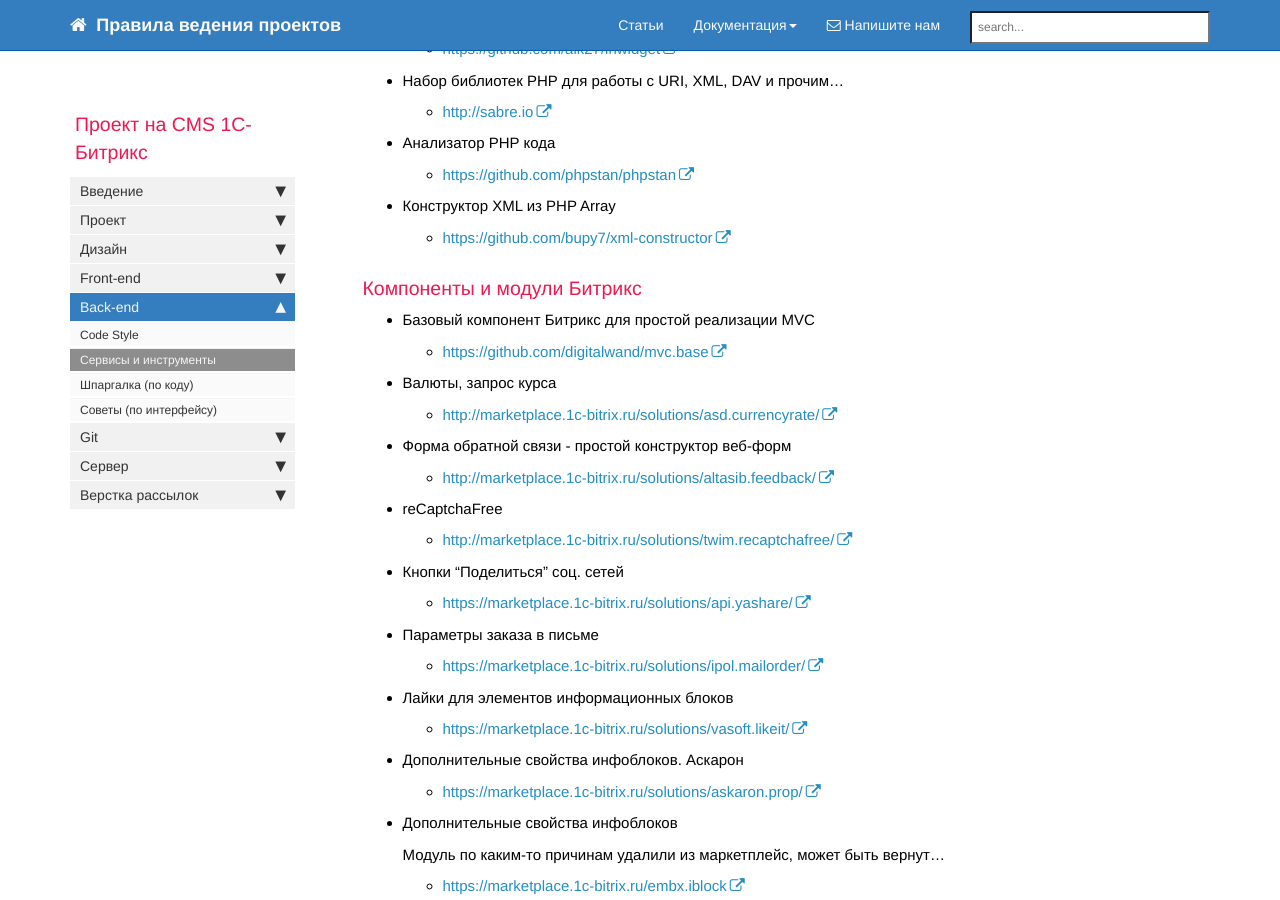
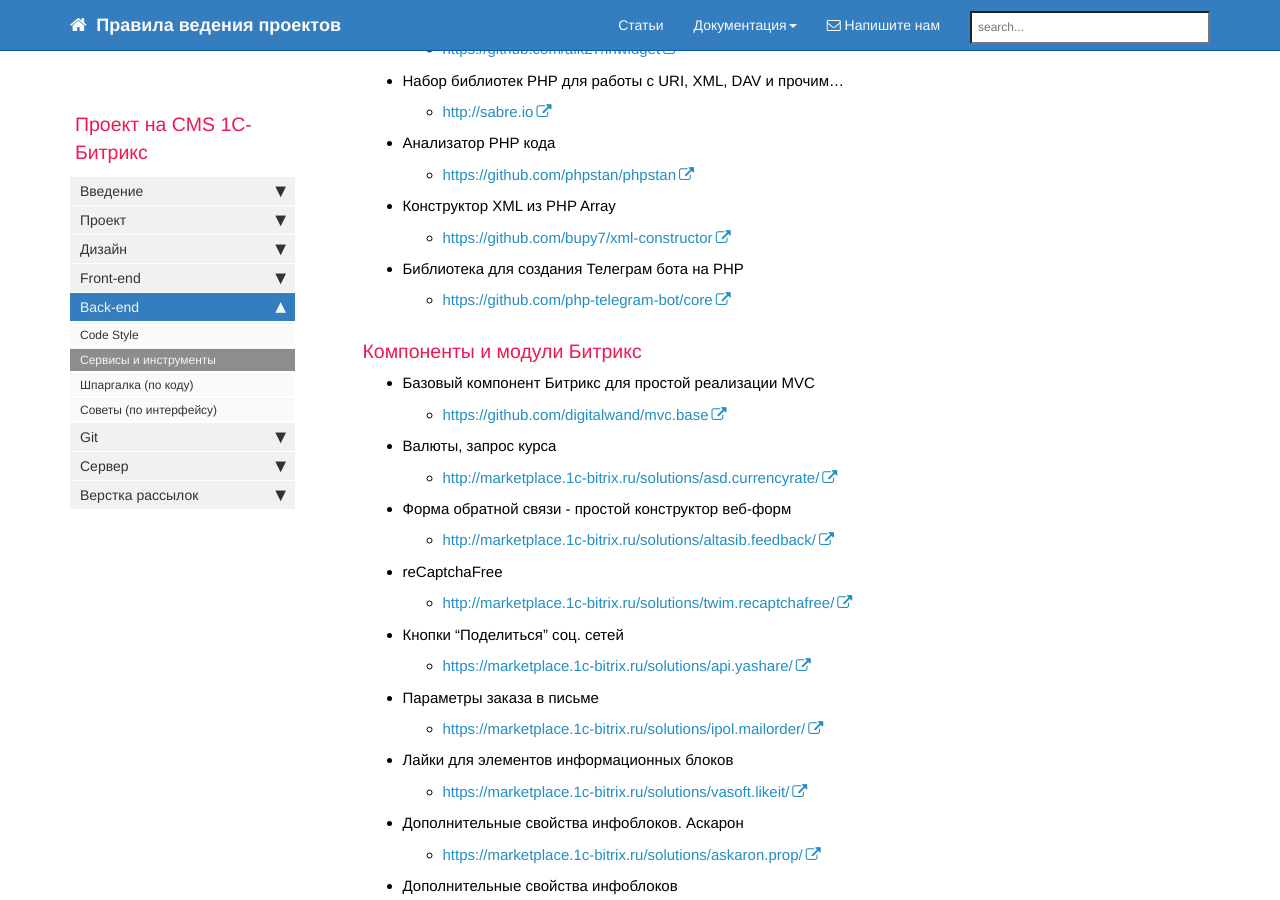
Before and after one commit to gdecider/gdecider.github.io, a Jekyll site: the page built from pages/bx/bx_back-tools.md, in a window 1280 px wide and 900 px high, scrolled down 1170 px. Built offline with Jekyll 4.4.1, drawn with Linux system fonts in a browser that asks for light colours; nearby versions of some CDN libraries; comment, search, counter and statistics services are not loaded.

Commit message:
Update bx_back-tools.md

```diff
--- a/pages/bx/bx_back-tools.md
+++ b/pages/bx/bx_back-tools.md
@@ -29,15 +29,12 @@
   * [https://github.com/PHPMailer/PHPMailer](https://github.com/PHPMailer/PHPMailer)
 
 * reCAPTCHA PHP client library
-
   * [https://github.com/google/recaptcha](https://github.com/google/recaptcha)
 
 * PHP dotenv
-
   * [https://github.com/vlucas/phpdotenv](https://github.com/vlucas/phpdotenv)
 
 * PHP FTP Client Library
-
   * [https://github.com/altayalp/php-ftp-client](https://github.com/altayalp/php-ftp-client)
 
 * bukashk0zzz/yml-generator
@@ -47,29 +44,22 @@
   * [https://github.com/Bukashk0zzz/YmlGenerator](https://github.com/Bukashk0zzz/YmlGenerator)
 
 * mobiledetect.net
-
   * [http://mobiledetect.net/](http://mobiledetect.net/)
-
   * [https://github.com/serbanghita/Mobile-Detect](https://github.com/serbanghita/Mobile-Detect)
 
 * Реализация Telegram API на PHP 7 с поддержкой асинхронности
-
   * [https://github.com/unreal4u/telegram-api](https://github.com/unreal4u/telegram-api)
 
 * Популярный профайлер XHProf не поддерживается и с PHP 7 работает плохо. Однако доступен обновленный форк от компании Tideways
-
   * [https://github.com/tideways/php-profiler-extension](https://github.com/tideways/php-profiler-extension)
 
 * Безопасный stateless-токен — как JWT, только без его недостатков.
-
   * [https://github.com/paragonie/past](https://github.com/paragonie/past)
 
 * Виджет для вывода ленты Instagram
-
   * [https://github.com/aik27/inwidget](https://github.com/aik27/inwidget)
 
 * Набор библиотек PHP для работы с URI, XML, DAV и прочим...
-
   * [http://sabre.io](http://sabre.io)
 
 * Анализатор PHP кода
@@ -78,38 +68,33 @@
 * Конструктор XML из PHP Array
   * [https://github.com/bupy7/xml-constructor](https://github.com/bupy7/xml-constructor)
 
+* Библиотека для создания Телеграм бота на PHP
+  * [https://github.com/php-telegram-bot/core](https://github.com/php-telegram-bot/core)
+
 ### Компоненты и модули Битрикс
 
 * Базовый компонент Битрикс для простой реализации MVC
-
   * [https://github.com/digitalwand/mvc.base](https://github.com/digitalwand/mvc.base)
 
 * Валюты, запрос курса
-
   * [http://marketplace.1c-bitrix.ru/solutions/asd.currencyrate/](http://marketplace.1c-bitrix.ru/solutions/asd.currencyrate/)
 
 * Форма обратной связи - простой конструктор веб-форм
-
   * [http://marketplace.1c-bitrix.ru/solutions/altasib.feedback/](http://marketplace.1c-bitrix.ru/solutions/altasib.feedback/)
 
 * reCaptchaFree
-
   * [http://marketplace.1c-bitrix.ru/solutions/twim.recaptchafree/](http://marketplace.1c-bitrix.ru/solutions/twim.recaptchafree/)
 
 * Кнопки "Поделиться" соц. сетей
-
   * [https://marketplace.1c-bitrix.ru/solutions/api.yashare/](https://marketplace.1c-bitrix.ru/solutions/api.yashare/)
 
 * Параметры заказа в письме
-
   * [https://marketplace.1c-bitrix.ru/solutions/ipol.mailorder/](https://marketplace.1c-bitrix.ru/solutions/ipol.mailorder/)
 
 * Лайки для элементов информационных блоков
-
   * [https://marketplace.1c-bitrix.ru/solutions/vasoft.likeit/](https://marketplace.1c-bitrix.ru/solutions/vasoft.likeit/)
 
 * Дополнительные свойства инфоблоков. Аскарон
-
   * [https://marketplace.1c-bitrix.ru/solutions/askaron.prop/](https://marketplace.1c-bitrix.ru/solutions/askaron.prop/)
 
 * Дополнительные свойства инфоблоков
@@ -119,7 +104,6 @@
   * [https://marketplace.1c-bitrix.ru/embx.iblock](https://marketplace.1c-bitrix.ru/embx.iblock)
 
 * Модуль миграции сущностей для CMS "1С-Битрикс: Управление сайтом" для разработчиков
-
   * [https://github.com/intervolga/intervolga.migrato](https://github.com/intervolga/intervolga.migrato)
 
 ### Проверка сайта на наличие вредоносного кода
```
